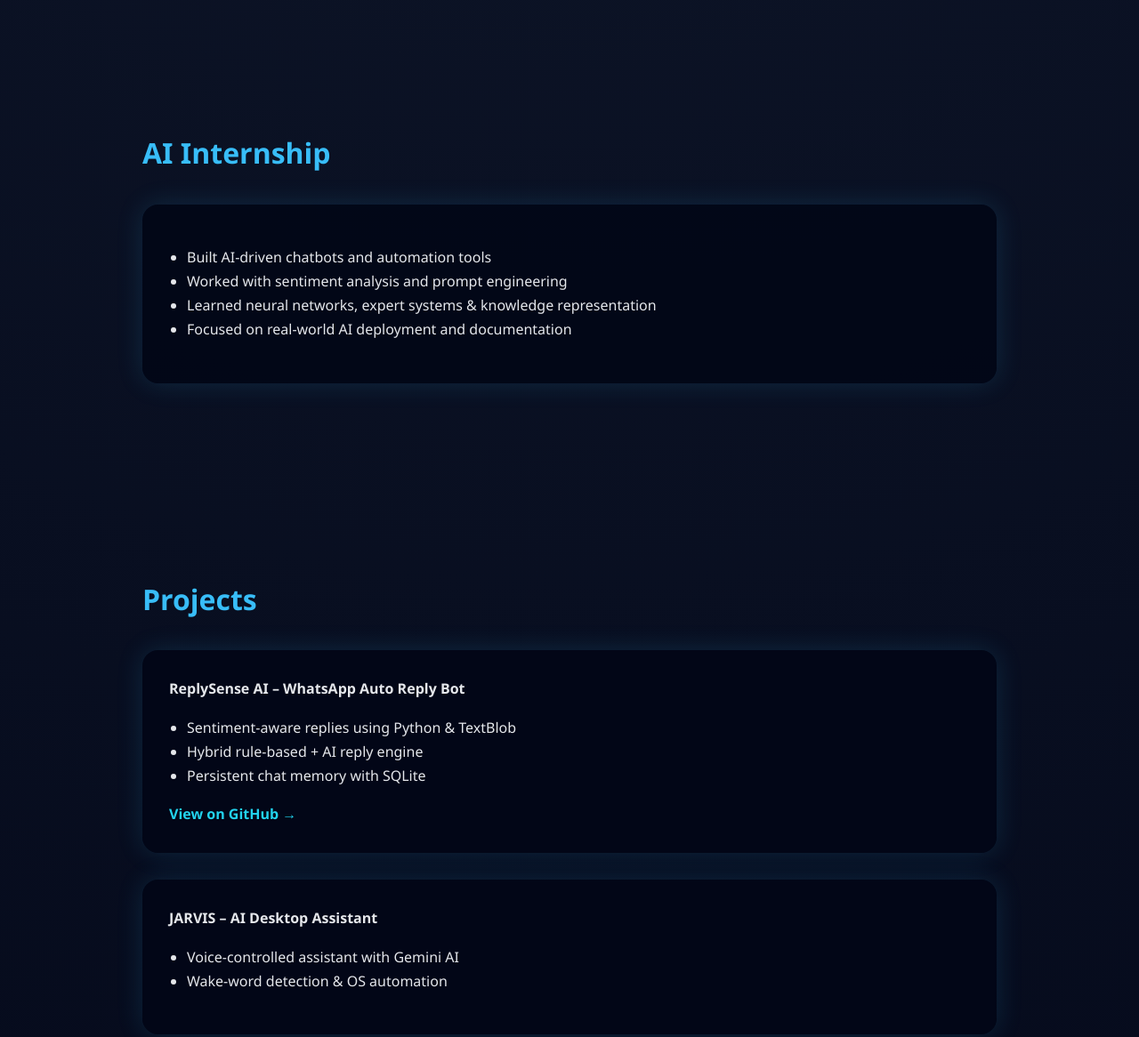
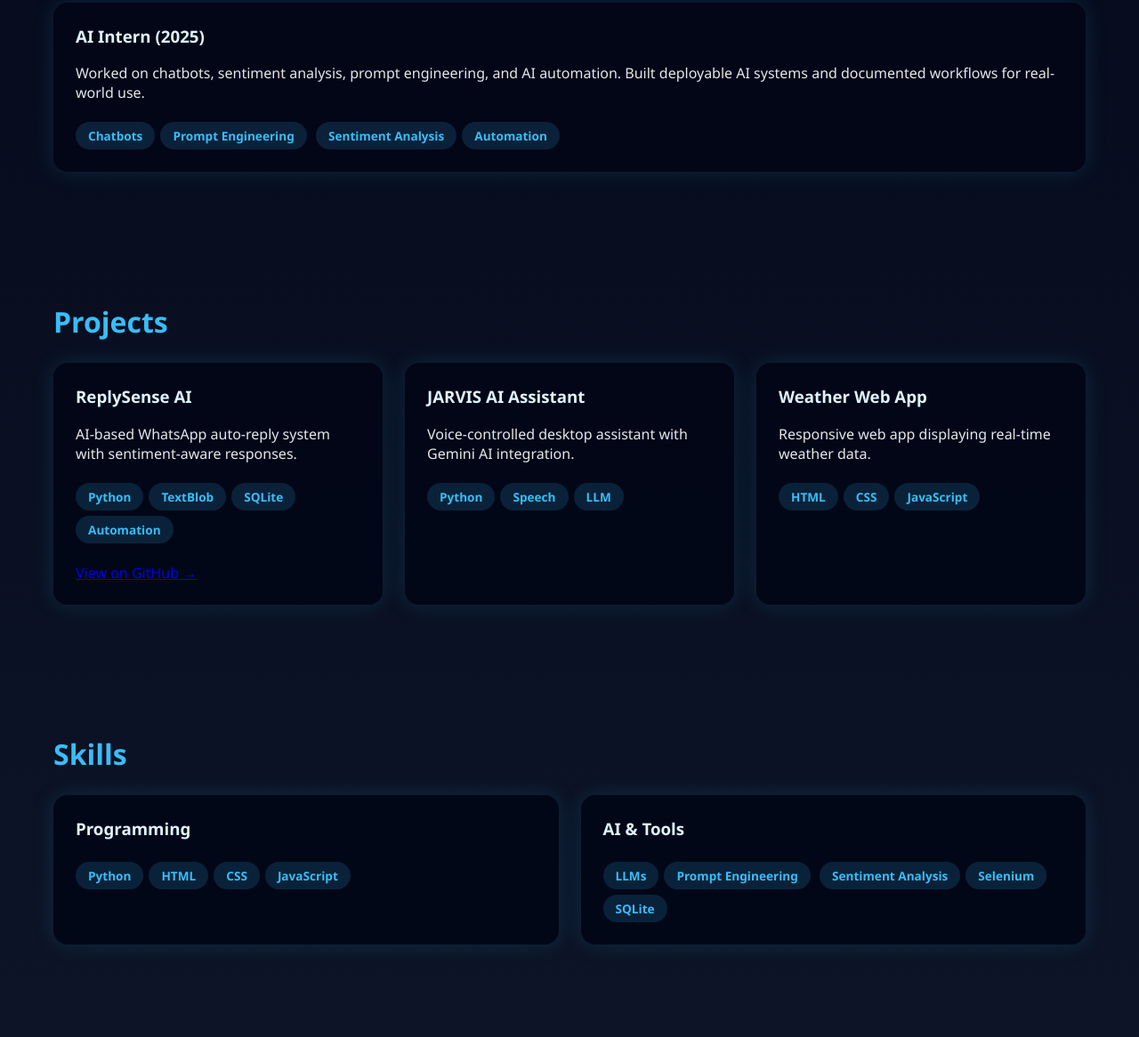
Before and after one commit to AnujaGaikwad/AnujaGaikwad.github.io, a plain HTML site: page index.html in a window 1280 px wide. Shown: the part 852-2018 px from the top of the page at 89% size. Drawn offline with Linux system fonts and the light colour scheme.

Commit message:
Update index.html

```diff
--- a/index.html
+++ b/index.html
@@ -11,74 +11,91 @@
 body {
   margin: 0;
   font-family: "Segoe UI", system-ui, sans-serif;
-      background: radial-gradient(circle at top, #0f172a, #020617);
+  background: linear-gradient(180deg, #020617, #0f172a);
   color: #e5e7eb;
-      line-height: 1.7;
 }
 
 header {
-      padding: 100px 20px;
+  padding: 90px 20px 60px;
   text-align: center;
-      background: linear-gradient(135deg, #6366f1, #22d3ee);
+  background:
+    radial-gradient(circle at top, rgba(56,189,248,0.25), transparent 60%),
+    linear-gradient(135deg, #6366f1, #22d3ee);
   color: #020617;
 }
 
 header h1 {
   font-size: 3.2rem;
-      margin-bottom: 10px;
+  margin-bottom: 8px;
 }
 
 header p {
-      font-size: 1.25rem;
+  font-size: 1.2rem;
   font-weight: 600;
 }
 
 .btn {
   display: inline-block;
-      margin-top: 25px;
-      padding: 14px 28px;
+  margin-top: 22px;
+  padding: 14px 30px;
   background: #020617;
   color: #38bdf8;
   border-radius: 30px;
   font-weight: 700;
   text-decoration: none;
-      box-shadow: 0 0 20px rgba(56,189,248,0.6);
-      transition: transform 0.3s ease, box-shadow 0.3s ease;
-    }
-
-    .btn:hover {
-      transform: translateY(-4px);
-      box-shadow: 0 0 35px rgba(56,189,248,0.9);
+  box-shadow: 0 0 25px rgba(56,189,248,0.6);
 }
 
 section {
-      max-width: 1000px;
+  max-width: 1200px;
   margin: auto;
-      padding: 80px 20px;
+  padding: 60px 20px;
 }
 
 h2 {
+  font-size: 2rem;
+  margin-bottom: 25px;
   color: #38bdf8;
-      margin-bottom: 30px;
-      font-size: 2rem;
+}
+
+.grid {
+  display: grid;
+  grid-template-columns: repeat(auto-fit, minmax(280px, 1fr));
+  gap: 25px;
 }
 
 .card {
-      background: rgba(2, 6, 23, 0.9);
-      padding: 30px;
-      border-radius: 18px;
-      margin-bottom: 30px;
-      box-shadow: 0 0 30px rgba(56,189,248,0.15);
+  background: rgba(2,6,23,0.9);
+  padding: 25px;
+  border-radius: 16px;
+  box-shadow: 0 0 25px rgba(56,189,248,0.15);
 }
 
-    ul {
-      padding-left: 20px;
+.card h3 {
+  margin-top: 0;
+  color: #e0f2fe;
 }
 
-    a {
-      color: #22d3ee;
+.tags span {
+  display: inline-block;
+  margin: 6px 6px 0 0;
+  padding: 6px 14px;
+  border-radius: 20px;
+  background: rgba(56,189,248,0.15);
+  color: #38bdf8;
+  font-size: 0.85rem;
   font-weight: 600;
-      text-decoration: none;
+}
+
+.reveal {
+  opacity: 0;
+  transform: translateY(40px);
+  transition: all 0.8s ease;
+}
+
+.reveal.active {
+  opacity: 1;
+  transform: translateY(0);
 }
 
 footer {
@@ -86,85 +103,93 @@
   padding: 40px;
   color: #94a3b8;
 }
-
-    /* Scroll animation */
-    .reveal {
-      opacity: 0;
-      transform: translateY(40px);
-      transition: all 0.9s ease;
-    }
-
-    .reveal.active {
-      opacity: 1;
-      transform: translateY(0);
-    }
 </style>
 </head>
 <body>
 
 <header>
   <h1>Anuja Ramesh Gaikwad</h1>
-  <p>AI & Software Engineer | Python Developer | Automation Enthusiast</p>
-
-  <!-- Resume Button -->
-  <a class="btn" href="Anuja_Gaikwad_Resume.pdf" download>
-    Download Resume
-  </a>
+  <p>AI & Software Engineer | Python Developer | Automation</p>
+  <a class="btn" href="./Anuja_Gaikwad_Resume.pdf" target="_blank">Download Resume</a>
 </header>
 
 <section class="reveal">
-  <h2>About Me</h2>
+  <h2>About</h2>
   <div class="card">
-    I’m a final-year <strong>B.Tech Electronics & Computer Engineering</strong> student
-    passionate about building real-world AI systems.
-    I enjoy working on chatbots, automation, and intelligent software
-    that actually solves problems.
+    Final-year <strong>B.Tech Electronics & Computer Engineering</strong> student with
+    hands-on experience in AI internships, automation, and intelligent systems.
+    I focus on building practical, real-world AI solutions — not just demos.
   </div>
 </section>
 
 <section class="reveal">
   <h2>AI Internship</h2>
+  <div class="grid">
     <div class="card">
-    <ul>
-      <li>Built AI-driven chatbots and automation tools</li>
-      <li>Worked with sentiment analysis and prompt engineering</li>
-      <li>Learned neural networks, expert systems & knowledge representation</li>
-      <li>Focused on real-world AI deployment and documentation</li>
-    </ul>
+      <h3>AI Intern (2025)</h3>
+      <p>
+        Worked on chatbots, sentiment analysis, prompt engineering, and AI automation.
+        Built deployable AI systems and documented workflows for real-world use.
+      </p>
+      <div class="tags">
+        <span>Chatbots</span><span>Prompt Engineering</span>
+        <span>Sentiment Analysis</span><span>Automation</span>
+      </div>
+    </div>
   </div>
 </section>
 
 <section class="reveal">
   <h2>Projects</h2>
+  <div class="grid">
 
     <div class="card">
-    <strong>ReplySense AI – WhatsApp Auto Reply Bot</strong>
-    <ul>
-      <li>Sentiment-aware replies using Python & TextBlob</li>
-      <li>Hybrid rule-based + AI reply engine</li>
-      <li>Persistent chat memory with SQLite</li>
-    </ul>
-    <a href="https://github.com/AnujaGaikwad/ReplySense-AI-WhatsApp-Bot" target="_blank">
-      View on GitHub →
-    </a>
+      <h3>ReplySense AI</h3>
+      <p>AI-based WhatsApp auto-reply system with sentiment-aware responses.</p>
+      <div class="tags">
+        <span>Python</span><span>TextBlob</span><span>SQLite</span>
+        <span>Automation</span>
+      </div>
+      <br>
+      <a href="https://github.com/AnujaGaikwad/ReplySense-AI-WhatsApp-Bot" target="_blank">View on GitHub →</a>
     </div>
 
     <div class="card">
-    <strong>JARVIS – AI Desktop Assistant</strong>
-    <ul>
-      <li>Voice-controlled assistant with Gemini AI</li>
-      <li>Wake-word detection & OS automation</li>
-    </ul>
+      <h3>JARVIS AI Assistant</h3>
+      <p>Voice-controlled desktop assistant with Gemini AI integration.</p>
+      <div class="tags">
+        <span>Python</span><span>Speech</span><span>LLM</span>
+      </div>
     </div>
 
+    <div class="card">
+      <h3>Weather Web App</h3>
+      <p>Responsive web app displaying real-time weather data.</p>
+      <div class="tags">
+        <span>HTML</span><span>CSS</span><span>JavaScript</span>
+      </div>
+    </div>
+
+  </div>
 </section>
 
 <section class="reveal">
   <h2>Skills</h2>
+  <div class="grid">
     <div class="card">
-    <strong>Languages:</strong> Python, HTML, CSS, JavaScript<br>
-    <strong>AI:</strong> Prompt Engineering, Sentiment Analysis, LLMs<br>
-    <strong>Tools:</strong> Git, GitHub, Selenium, SQLite, VS Code
+      <h3>Programming</h3>
+      <div class="tags">
+        <span>Python</span><span>HTML</span><span>CSS</span><span>JavaScript</span>
+      </div>
+    </div>
+    <div class="card">
+      <h3>AI & Tools</h3>
+      <div class="tags">
+        <span>LLMs</span><span>Prompt Engineering</span>
+        <span>Sentiment Analysis</span><span>Selenium</span>
+        <span>SQLite</span>
+      </div>
+    </div>
   </div>
 </section>
 
@@ -178,17 +203,15 @@
 </section>
 
 <footer>
-  © 2025 Anuja Gaikwad • Built with focus & fire 🔥
+  © 2025 Anuja Gaikwad • AI • Build • Ship
 </footer>
 
 <script>
 const reveals = document.querySelectorAll(".reveal");
-
 window.addEventListener("scroll", () => {
-    reveals.forEach(section => {
-      const top = section.getBoundingClientRect().top;
-      if (top < window.innerHeight - 100) {
-        section.classList.add("active");
+  reveals.forEach(el => {
+    if (el.getBoundingClientRect().top < window.innerHeight - 80) {
+      el.classList.add("active");
     }
   });
 });
```
Lines whose indentation alone changed are shown as unchanged.
